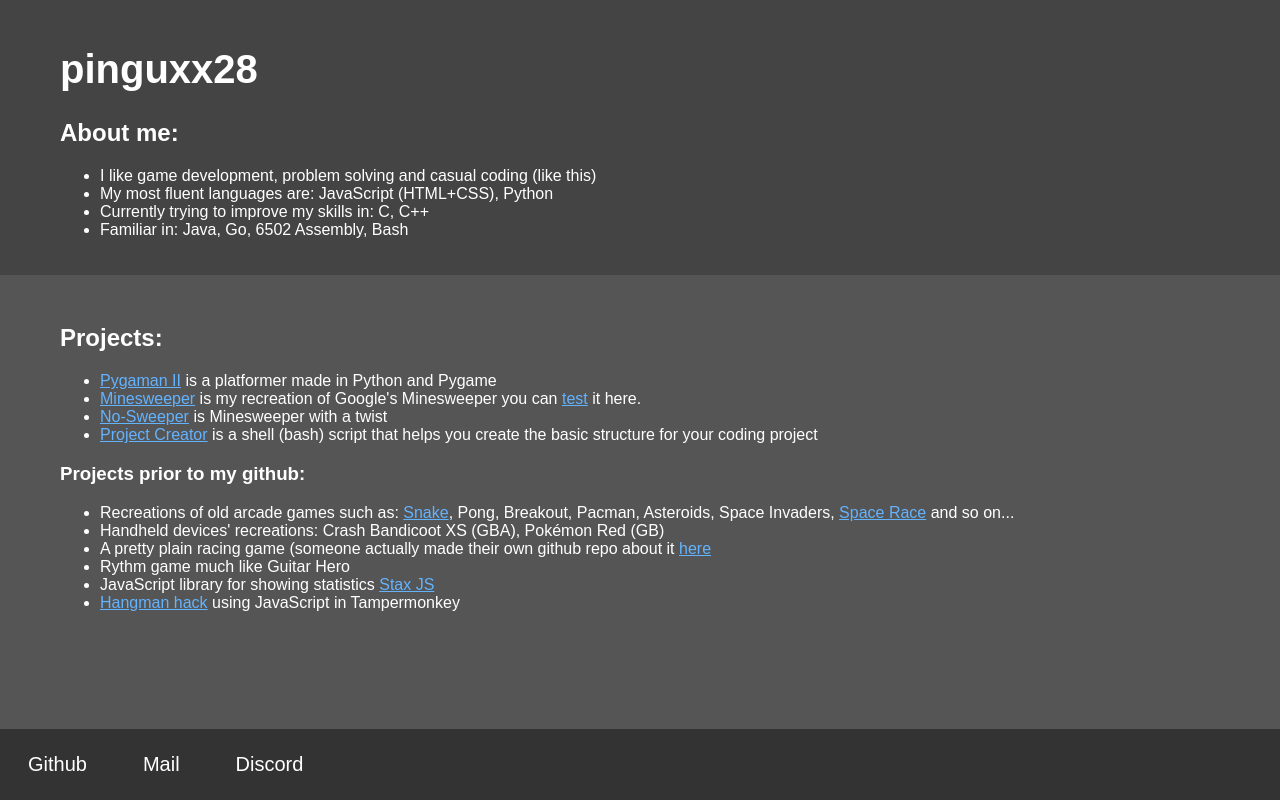
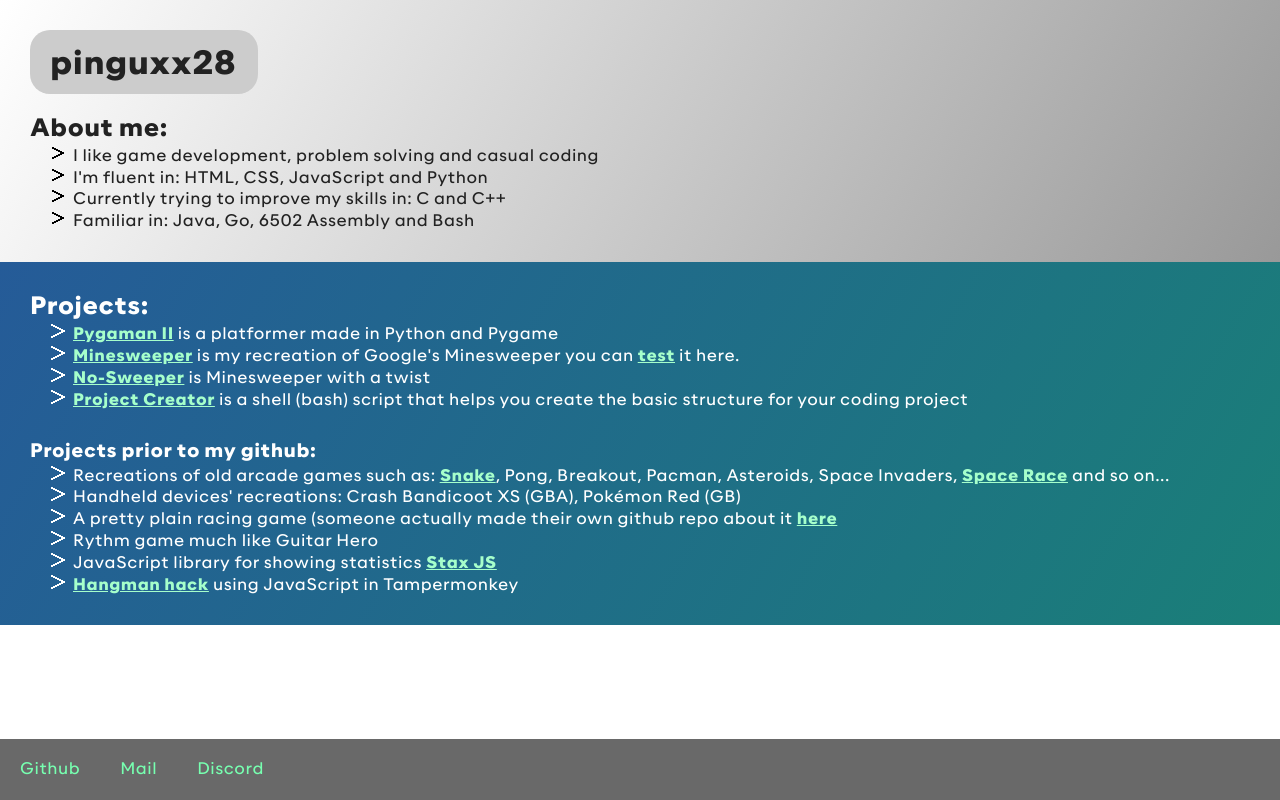
Before and after one commit to pinguxx28/pinguxx28.github.io, a plain HTML site: page index.html in a window 1280 px wide. Drawn offline with Linux system fonts and the light colour scheme.

Commit message:
Remade the whole css style

```diff
--- /dev/null
+++ b/css/style.css
@@ -0,0 +1,134 @@
+/* Make Alaska font */
+@font-face {
+	font-display: swap;
+	font-family: Alaska;
+	src: url(../fonts/alaska.ttf) format("truetype")
+}
+
+:root {
+	/* header colors */
+	--hdr-fgc: #222;
+	--hdr-bgc-1: #fff;
+	--hdr-bgc-2: #999;
+	--hdr-bgc-title: #ccc;
+
+	/* main section colors */
+	--main-fgc: #fff;
+	--main-bgc-1: #255b98;
+	--main-bgc-2: #1a7f78;
+	/* links */
+	--main-fgc-link-unv: #a6ffcb;
+	--main-fgc-link-v:   #dda2ff;
+
+	/* footer */
+	--footer-bgc-a: #696969;
+	--footer-bgc-a-hover: #595959;
+	/* links */
+	--footer-fgc-a-unv: #77ffb0;
+	--footer-fgc-a-v: #edcdff;
+}
+
+html {scroll-behavior: smooth;}
+
+body {
+	/* reset defaults */
+	margin: 0;
+	padding: 0;
+
+	text-rendering: optimizeSpeed;
+
+	/* set font */
+	line-height: 1.3;
+	font-family: Alaska, Arial;
+	letter-spacing: .5px;
+}
+
+* {
+	/* reset defaults */
+	margin: 0;
+	padding: 0;
+}
+
+
+
+
+/* * Header */
+
+#header, header {
+	/* colors, to 🍀lively🌈 up the place */
+	background: linear-gradient(120deg, var(--hdr-bgc-1), var(--hdr-bgc-2));
+	color: var(--hdr-fgc);
+
+	padding: 30px; /* set padding to make the children appear more of inside a box, rather than a barrier */
+
+	list-style-image: url("../images/list-style-image-black.png"); /* make the list dots, black angle brackets > 🌝 */
+}
+#header-title {
+	/* make the background rectangle a 🌞 nice shape */
+	width: min-content;
+	padding: 15px 22px 7px 20px;
+	border-radius: 20px;
+
+	font-weight: bolder;
+
+	/* set the colors to add some 🪴beautifulness🪴 */
+	background-color: var(--hdr-bgc-title);
+}
+#header-about-section {
+	margin-top: 20px;
+}
+
+
+
+/* * Main */
+#projects, main {
+	/* colors, to 🍀lively🌈 up the place */
+	background: linear-gradient(120deg, var(--main-bgc-1), var(--main-bgc-2));
+	color: var(--main-fgc);
+
+	padding: 30px; /* set a padding to help it look 🌻 neater and help people with 👻 claustrophobia */
+
+	list-style-image: url("../images/list-style-image-white.png"); /* make the list dots, white angle brackets > 🌝 */
+}
+#projects a:link, main a:link {
+	/* make the links stand out 🍍 more from the background */
+	color: var(--main-fgc-link-unv);
+	font-weight: bolder;
+}
+#projects a:visited, main a:link {
+	/* make the visited links 🍊 stand out from unvisited links and the background */
+	color: var(--main-fgc-link-v);
+	font-weight: bolder;
+}
+#projects-title {}
+#projects-sub-title {
+	margin-top: 30px; /* separate 🇩🇪 the sub title from the title */
+}
+
+
+
+/* * Footer */
+#footer, footer {
+	position: absolute;
+	bottom: 0;
+	left: 0;
+	width: 100%;
+	background-color: var(--footer-bgc-a);
+}
+#footer a, footer a {
+	float: left;
+	padding: 20px;
+	text-decoration: none;
+}
+#footer a:link {color: var(--footer-fgc-a-unv);}
+#footer a:visited {color: var(--footer-fgc-a-v);}
+#footer a:hover, footer a:hover {background-color: var(--footer-bgc-a-hover);}
+
+
+
+
+/* * General */
+ul {
+	margin-left: 20px;
+	list-style-position: inside;
+}
--- a/index.html
+++ b/index.html
@@ -11,33 +11,45 @@
 
 	<title>pinguxx28</title>
 
-	<link rel="stylesheet" href="styles/main.css">
+	<link rel="stylesheet" href="css/style.css">
 </head>
 
 <body>
-	<header>
-		<h1 class="pageheader">pinguxx28</h1>
-		<div id="about" class="pageheader">
-			<h2 id="aboutMeHeader">About me:</h2>
-			<ul id="aboutMeList">
-				<li>I like game development, problem solving and casual coding (like this)</li>
-				<li>My most fluent languages are: JavaScript (HTML+CSS), Python</li>
-				<li>Currently trying to improve my skills in: C, C++</li>
-				<li>Familiar in: Java, Go, 6502 Assembly, Bash</li>
+	<!--    Header     -->
+	<header id="header">
+		<h1 id="header-title">pinguxx28</h1>
+
+		<div id="header-about-section">
+
+			<h2>About me:</h2>
+
+			<ul>
+				<li>I like game development, problem solving and casual coding</li>
+				<li>I'm fluent in: HTML, CSS, JavaScript and Python</li>
+				<li>Currently trying to improve my skills in: C and C++</li>
+				<li>Familiar in: Java, Go, 6502 Assembly and Bash</li>
 			</ul>
+
 		</div>
+
 	</header>
 
-	<main class="projects">
-		<h2>Projects: </h2>
-		<ul class="projectlist">
+	<!--    Main section   -->
+	<main id="projects">
+
+		<h2 id="projects-title">Projects: </h2>
+
+		<ul>
 			<li><a href="https://github.com/pinguxx28/Pygaman-II">Pygaman II</a> is a platformer made in Python and Pygame</li>
 			<li><a href="https://github.com/pinguxx28/Minesweeper">Minesweeper</a> is my recreation of Google's Minesweeper you can <a href="/demos/Minesweeper/index.html">test</a> it here.</li>
 			<li><a href="https://github.com/pinguxx28/No-Sweeper">No-Sweeper</a> is Minesweeper with a twist</li>
 			<li><a href="https://github.com/pinguxx28/project-creator">Project Creator</a> is a shell (bash) script that helps you create the basic structure for your coding project</li>
 		</ul>
-		<h3>Projects prior to my github: </h3>
-		<ul class="oldprojectlist">
+
+
+		<h3 id="projects-sub-title">Projects prior to my github: </h3>
+
+		<ul>
 			<li>Recreations of old arcade games such as: <a href="https://codepen.io/Chokko2/pen/mdmZBGN">Snake</a>, Pong, Breakout, Pacman, Asteroids, Space Invaders, <a href="https://codepen.io/Chokko2/pen/LYLYZdg">Space Race</a> and so on...</li>
 			<li>Handheld devices' recreations: Crash Bandicoot XS (GBA), Pokémon Red (GB)</li>
 			<li>A pretty plain racing game (someone actually made their own github repo about it <a href="https://github.com/CodeMaster7000/Racing-Game">here</a></li>
@@ -45,15 +57,17 @@
 			<li>JavaScript library for showing statistics <a href="https://github.com/Chokko2/stax_js">Stax JS</a></li>
 			<li><a href="https://github.com/Chokko2/hangman-hack">Hangman hack</a> using JavaScript in Tampermonkey</li>
 		</ul>
+
 	</main>
 
-	<footer>
-		<ul class="navul">
-			<li class="navli"><a href="https://github.com/pinguxx28">Github</a></li>
-			<li class="navli"><a href="mailto:riskumax@gmail.com">Mail</a></li>
-			<li class="navli"><a href="#">Discord</a></li>
-		</ul>
+	<footer id="footer">
+
+			<a href="https://github.com/pinguxx28">Github</a>
+			<a href="mailto:riskumax@gmail.com">Mail</a>
+			<a href="#">Discord</a>
+
 	</footer>
+
 </body>
 
 </html>
--- a/styles/main.css
+++ /dev/null
@@ -1,73 +0,0 @@
-html, body {
-    margin: 0;
-    padding: 0;
-    font-family: Arial, Helvetica, sans-serif;
-    background-color: #555;
-}
-
-header {
-    padding: 20px;
-    text-align: justify;
-    background-color: #444;
-    color: white;
-    font-size: 20px;
-    top: 0;
-}
-
-footer {
-    position: absolute;
-    bottom: 0;
-}
-
-.navul {
-    width: 100vw;
-    list-style-type: none;
-    margin: 0;
-    padding: 0;
-    overflow: hidden;
-    background-color: #333;
-    text-align: center;
-}
-
-.navli {
-    float: left;
-}
-
-.navli a {
-    font-size: 20px;
-    display: block;
-    color: white;
-    text-align: center;
-    padding: 24px 28px;
-    text-decoration: none;
-}
-
-.navli a:hover {
-    background-color: #111;
-}
-
-.projects {
-    padding: 30px 60px;
-    color: white;
-    font-size: 16px;
-}
-
-.pageheader {
-    margin-left: 40px;
-}
-
-.projects a {
-    color: rgb(100, 179, 255);
-}
-
-.projects li {
-    font-size: 16px;
-}
-
-#aboutMeHeader {
-    font-size: 1.5rem;
-}
-
-#aboutMeList {
-    font-size: 1rem;
-}
```
Also changed, not shown: fonts/alaska.ttf (added), images/list-style-image-black.png (added), images/list-style-image-white.png (added).
